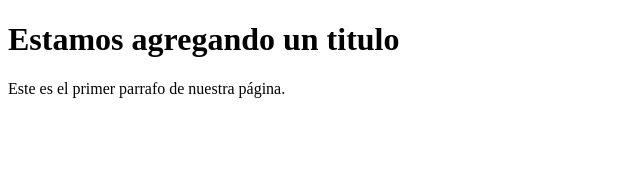
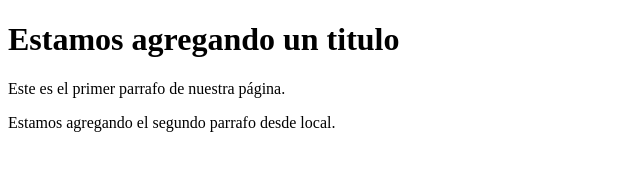
Before and after one commit to arievala/pruebasGit, a plain HTML site: page index.html in a window 1280 px wide. Shown: the whole page, without its empty margins (0-640 px from the left). Drawn offline with Linux system fonts and the light colour scheme.

Commit message:
se agrego el segundo parrafo desde local

```diff
--- a/index.html
+++ b/index.html
@@ -9,5 +9,6 @@
 <body>
     <h1>Estamos agregando un titulo</h1>
     <p>Este es el primer parrafo de nuestra p&aacutegina.</p>
+    <p>Estamos agregando el segundo parrafo desde local.</p>
 </body>
 </html>
```
